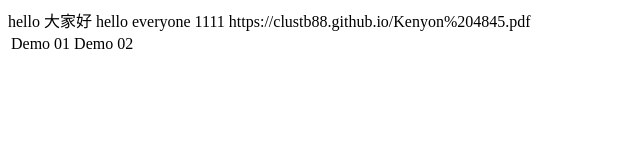
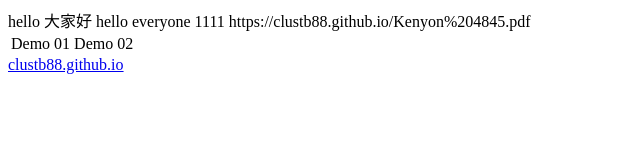
Before and after one commit to clustb88/clustb88.github.io, a plain HTML site: page index.html in a window 1280 px wide. Shown: the whole page, without its empty margins (0-640 px from the left). Drawn offline with Linux system fonts and the light colour scheme.

Commit message:
Update index.html

```diff
--- a/index.html
+++ b/index.html
@@ -8,3 +8,4 @@ https://clustb88.github.io/Kenyon%204845.pdf
     <td>Demo 02</td>
   </tr>
 </table>
+<a class="Box-sc-g0xbh4-0 kHuKdh prc-Link-Link-85e08" sx="[object Object]" data-testid="breadcrumbs-repo-link" href="/clustb88/clustb88.github.io/tree/main" data-discover="true">clustb88.github.io</a>
```
